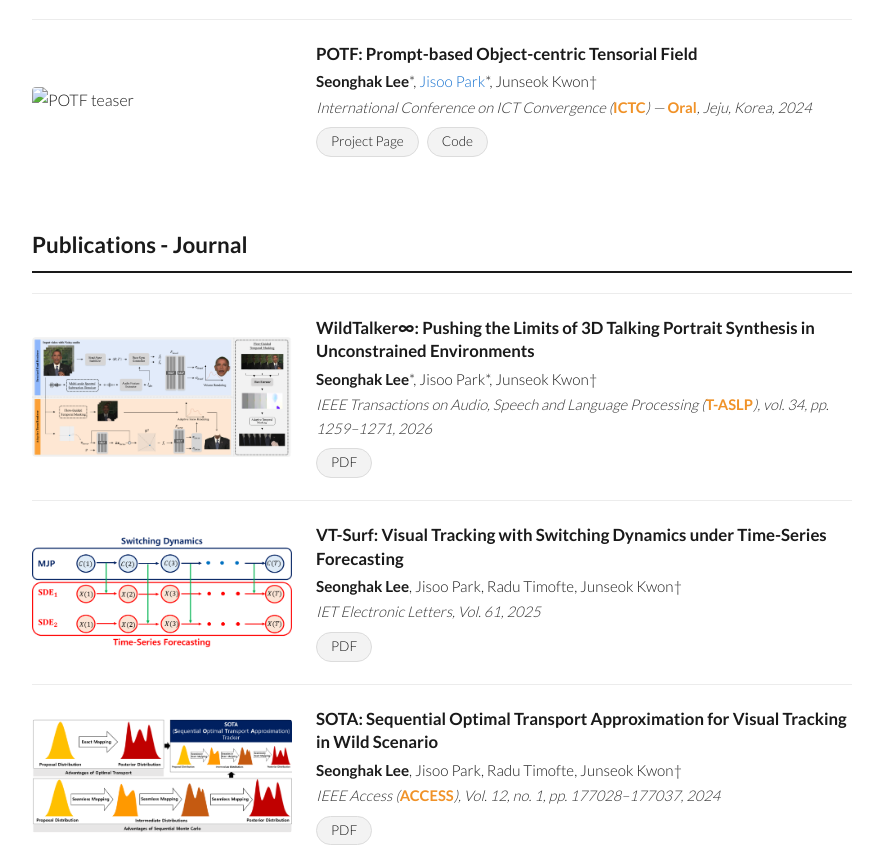
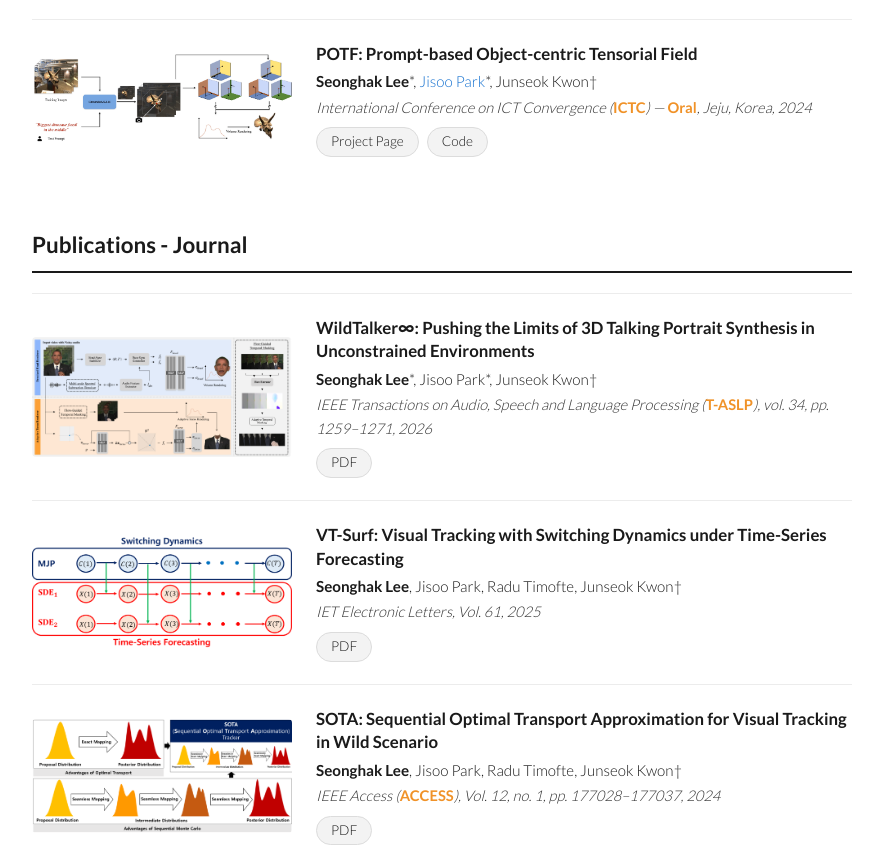
Before and after one commit to Lseonghak/website, a plain HTML site: page index.html in a window 1280 px wide. Shown: the part 1410-2264 px from the top of the page, without its empty margins (198-1081 px from the left). Drawn offline with Linux system fonts and the light colour scheme.

Commit message:
fix bugs

```diff
--- a/index.html
+++ b/index.html
@@ -283,7 +283,7 @@
 
     <!-- POTF — ICTC 2024 (Oral) -->
     <div class="paper">
-      <div class="paper-thumb"><img src="project/potf/assets/potf.png" alt="POTF teaser"></div>
+      <div class="paper-thumb"><img src="project/potf/assets/potf.jpg" alt="POTF teaser"></div>
       <div class="paper-body">
         <p class="paper-title">POTF: Prompt-based Object-centric Tensorial Field</p>
         <p class="paper-authors"><span class="me">Seonghak Lee</span>*, <a href="https://jisoo-o.github.io/website/" target="_blank">Jisoo Park</a>*, Junseok Kwon&dagger;</p>
```
